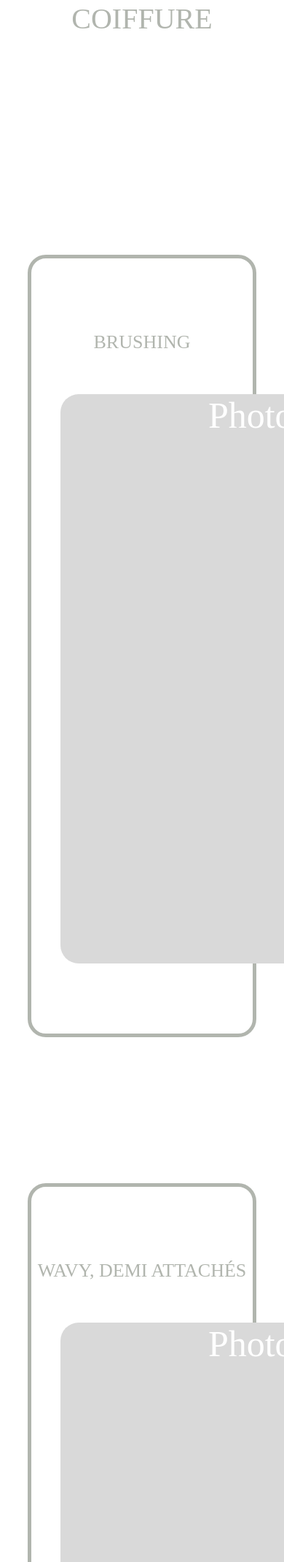
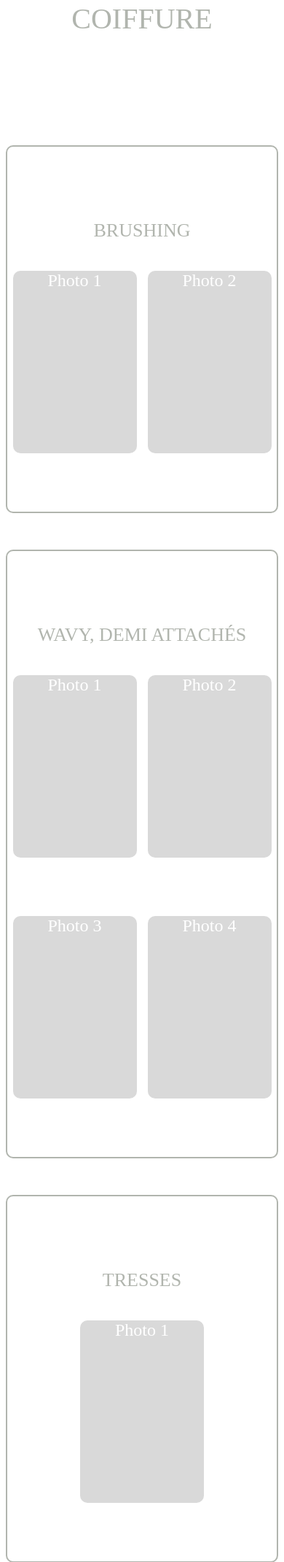
Before and after one commit to RxlBaptiste/SiteKatia, a PHP site: page /pages/coiffures/galeries.html in a window 390 px wide; the page is wider, and only the part inside the window is pictured. Shown: the part 186-2326 px from the top of that part at 73% size. Run offline with PHP 8.4, Linux system fonts and the light colour scheme; some web fonts are replaced.

Commit message:
FinishGalerieMobile

```diff
--- a/pages/coiffures/galeries.html
+++ b/pages/coiffures/galeries.html
@@ -77,10 +77,9 @@
         </h2>
         <div class="gallery-grid">
           <figure class="gallery-item">
-            <!--
-            <img
+            <!-- <img
               class="sr-only"
-              src="../../assets/placeholders/600x700-3.jpg"
+              src="../../assets/TestCoiffure.jpg"
               alt="Wavy / demi attachés – Photo 1"
             /> -->
             <figcaption class="sr-only">Photo 1</figcaption>
--- a/pages/maquillage/maquillage.html
+++ b/pages/maquillage/maquillage.html
@@ -146,7 +146,7 @@ Il reste élégant, mais avec un effet plus "glam" ou affirmé.
         <!-- Bouton -->
         <p class="container-btn">
           <a class="btn lora" href="galerie.html"
-            >Résultats maquillage</a
+            >Voir les maquillage</a
           >
         </p>
       </section>
--- a/pages/photographie/photographie.html
+++ b/pages/photographie/photographie.html
@@ -122,7 +122,7 @@
         </article>
 
         <p class="container-btn">
-          <a class="btn lora" href="./galerie.html">Résultats photo</a>
+          <a class="btn lora" href="./galerie.html">Voir les photo</a>
         </p>
       </section>
     </main>
--- a/style.css
+++ b/style.css
@@ -984,6 +984,30 @@ h4 {
   margin-bottom: 80px;
 }
 
+/* =========================
+   MOBILE (<= 600px)
+   ========================= */
+@media (max-width: 600px) {
+  .gallery-group {
+    border: 2px solid var(--colorB);
+    border-radius: 10px;
+    margin: 0;
+    margin: 50px 0;
+  }
+  .gallery-grid {
+    justify-content: center;
+  }
+  figure {
+    margin: 0;
+  }
+  .sr-only {
+    width: 170px;
+    height: 250px;
+    border-radius: 10px;
+    font-size: 24px;
+  }
+}
+
 /*RGPD*/
 .page-title {
   text-align: center;
@@ -1012,6 +1036,12 @@ h4 {
   padding-top: 0;
   padding-left: 50px;
 }
+
+/*Politique confidentialité*/
+.rgpd {
+  width: 50%;
+}
+
 /* =========================
    MOBILE (<= 600px)
    ========================= */
@@ -1019,9 +1049,22 @@ h4 {
   .page-title {
     padding-bottom: 100px;
   }
+  .section-title {
+    text-align: center;
+  }
+
+  .legal-box {
+    border: 2px solid var(--colorB);
+    border-radius: 10px;
+    width: 95%;
+    padding: 5px;
+  }
+  .h3-mentions {
+    font-size: 24px;
+    text-align: start;
+  }
+  .text-legal {
+    font-size: 18px;
+    padding-left: 15px;
+  }
 }
-
-/*Politique confidentialité*/
-.rgpd {
-  width: 50%;
-}
```
Also changed, not shown: assets/TestCoiffure.jpg (added).
